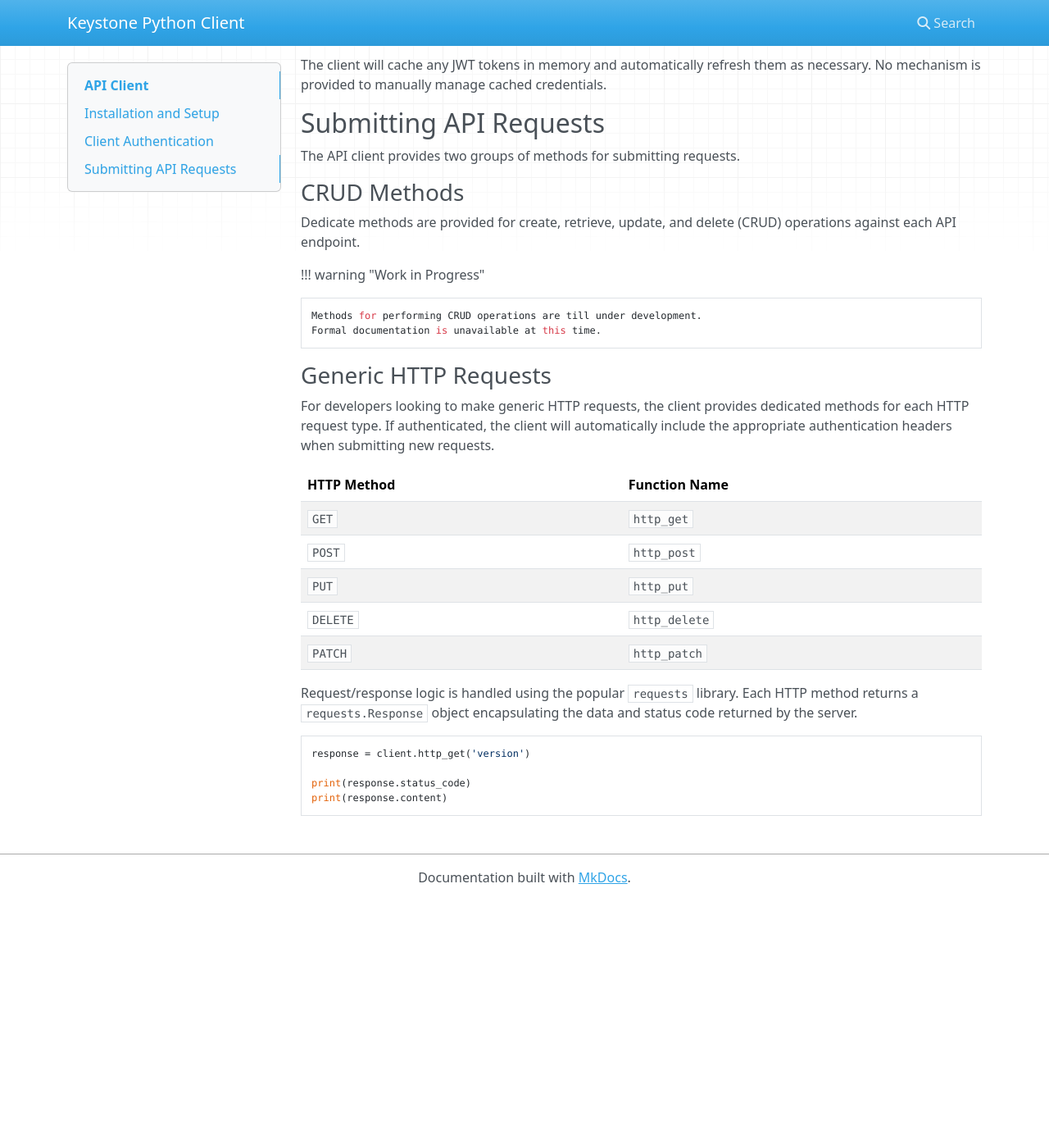
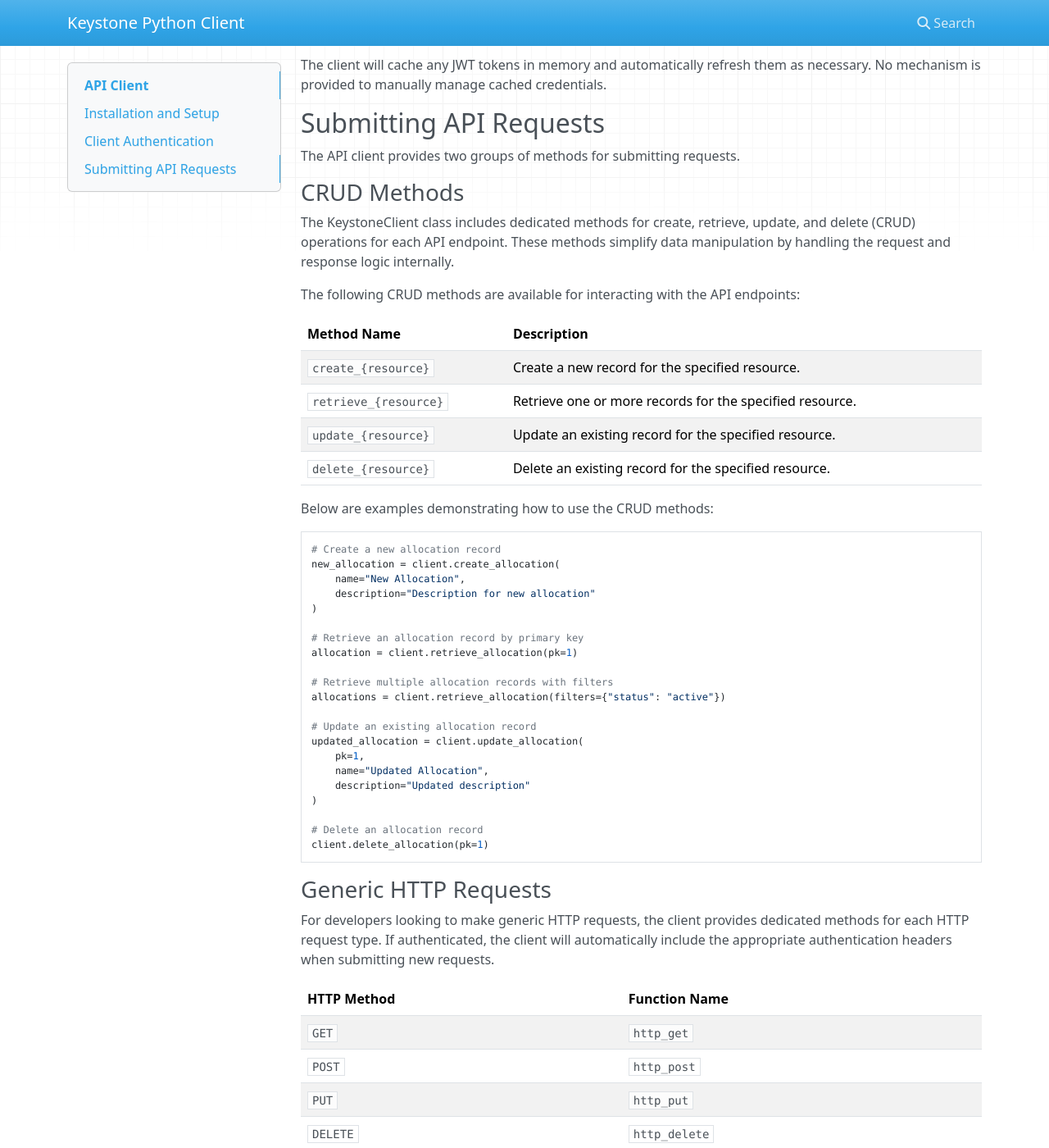
Before and after one commit to Better-HPC/keystone-python-client, an MkDocs documentation site: the page built from docs/index.md, in a window 1280 px wide and 1400 px high, scrolled down 758 px. Shown: the whole window at 82% size. Built offline with MkDocs 1.6.1, drawn with Linux system fonts in a browser that asks for light colours; nearby versions of some CDN libraries; before the commit the page ends 1856 px from its top, so only the background shows below that.

Commit message:
Draft docs for CRUD methods

````diff
--- a/docs/index.md
+++ b/docs/index.md
@@ -51,12 +51,43 @@ The API client provides two groups of methods for submitting requests.
 
 ### CRUD Methods
 
-Dedicate methods are provided for create, retrieve, update, and delete (CRUD) operations against each API endpoint.
+The KeystoneClient class includes dedicated methods for create, retrieve, update, and delete (CRUD) operations for each API endpoint.
+These methods simplify data manipulation by handling the request and response logic internally.
 
-!!! warning "Work in Progress"
+The following CRUD methods are available for interacting with the API endpoints:
 
-    Methods for performing CRUD operations are till under development.
-    Formal documentation is unavailable at this time.
+| Method Name           | Description                                              |
+|-----------------------|----------------------------------------------------------|
+| `create_{resource}`   | Create a new record for the specified resource.          |
+| `retrieve_{resource}` | Retrieve one or more records for the specified resource. |
+| `update_{resource}`   | Update an existing record for the specified resource.    |
+| `delete_{resource}`   | Delete an existing record for the specified resource.    |
+
+Below are examples demonstrating how to use the CRUD methods:
+
+```python
+# Create a new allocation record
+new_allocation = client.create_allocation(
+    name="New Allocation",
+    description="Description for new allocation"
+)
+
+# Retrieve an allocation record by primary key
+allocation = client.retrieve_allocation(pk=1)
+
+# Retrieve multiple allocation records with filters
+allocations = client.retrieve_allocation(filters={"status": "active"})
+
+# Update an existing allocation record
+updated_allocation = client.update_allocation(
+    pk=1,
+    name="Updated Allocation",
+    description="Updated description"
+)
+
+# Delete an allocation record
+client.delete_allocation(pk=1)
+```
 
 ### Generic HTTP Requests
 
````
Also changed, not shown: 1 other file.
